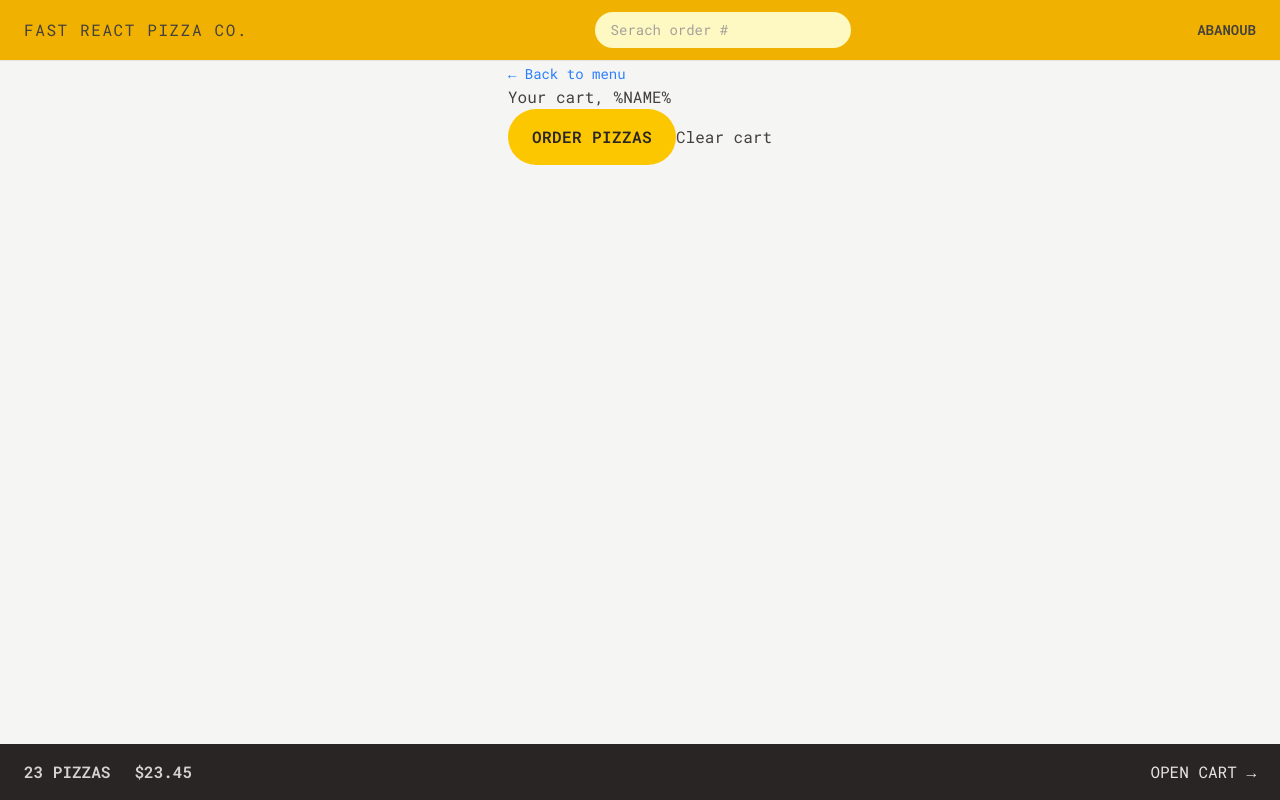
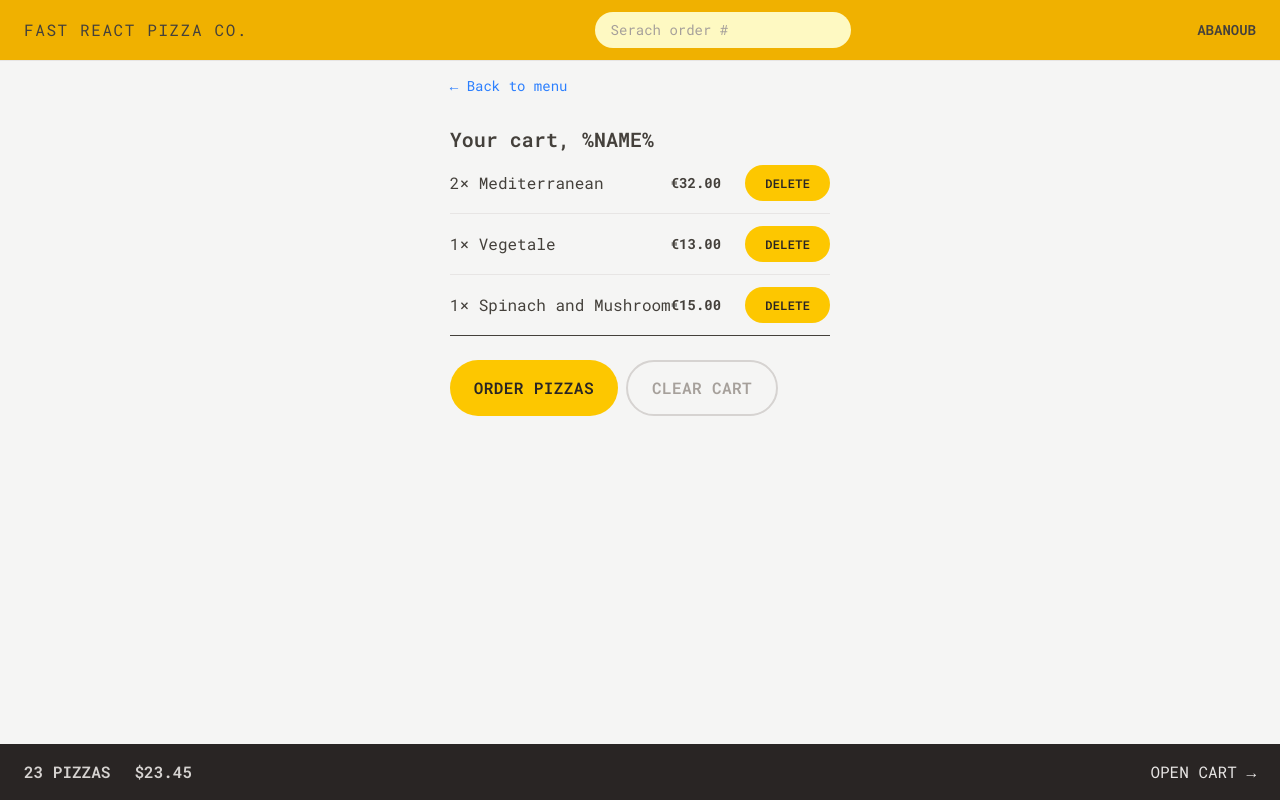
Before and after one commit to Abanou6Nassif/fast-react-pizza, a React (Vite) app: page /cart in a window 1280 px wide. Built offline with nearby package versions, Linux system fonts and the light colour scheme.

Commit message:
Styling the Cart

```diff
--- a/src/features/cart/Cart.jsx
+++ b/src/features/cart/Cart.jsx
@@ -1,6 +1,6 @@
-import { Link } from "react-router";
 import LinkButton from "../../ui/LinkButton";
 import Button from "../../ui/Button";
+import CartItem from "./CartItem";
 
 const fakeCart = [
   {
@@ -30,7 +30,7 @@
   const cart = fakeCart;
 
   return (
-    <div>
+    <div className="px-4 py-3">
       <LinkButton
         to="/menu"
         className="text-sm text-blue-500 hover:text-blue-600 hover:underline"
@@ -38,13 +38,17 @@
         &larr; Back to menu
       </LinkButton>
 
-      <h2>Your cart, %NAME%</h2>
-
-      <div>
+      <h2 className="mt-7 text-xl font-semibold">Your cart, %NAME%</h2>
+      <ul className="divide-y divide-stone-200 border-b">
+        {cart.map((item) => (
+          <CartItem item={item} key={item.pizzaId} />
+        ))}
+      </ul>
+      <div className="mt-6 space-x-2">
         <Button type="primary" to="/order/new">
           Order pizzas
         </Button>
-        <button>Clear cart</button>
+        <Button type="secondary">Clear cart</Button>
       </div>
     </div>
   );
--- a/src/features/cart/CartItem.jsx
+++ b/src/features/cart/CartItem.jsx
@@ -1,15 +1,17 @@
+import Button from "../../ui/Button";
 import { formatCurrency } from "../../utils/helpers";
 
 function CartItem({ item }) {
   const { pizzaId, name, quantity, totalPrice } = item;
 
   return (
-    <li>
-      <p>
+    <li className="py-3 sm:flex sm:items-center sm:justify-between">
+      <p className="mb-1 sm:mb-0">
         {quantity}&times; {name}
       </p>
-      <div>
-        <p>{formatCurrency(totalPrice)}</p>
+      <div className="flex items-center justify-between sm:gap-6">
+        <p className="text-sm font-bold">{formatCurrency(totalPrice)}</p>
+        <Button type="small">Delete</Button>
       </div>
     </li>
   );
--- a/src/ui/Button.jsx
+++ b/src/ui/Button.jsx
@@ -5,8 +5,10 @@
     "inline-block rounded-full bg-yellow-400 font-semibold tracking-wide text-stone-800 uppercase transition-colors duration-300 hover:bg-yellow-300 focus:bg-yellow-300 focus:ring focus:ring-yellow-300 focus:ring-offset-2 focus:outline-none disabled:cursor-not-allowed";
 
   const styles = {
-    primary: base + " px-4 py-3 md:px-6 md:py-4",
-    small: base + " px-4 py-2 md:px-5 md:py-2.5 text-xs",
+    primary: base + " px-3 sm:px-4 py-3 md:px-6 md:py-4",
+    small: base + " px-3 sm:px-4 py-2 md:px-5 md:py-2.5 text-xs",
+    secondary:
+      "inline-block rounded-full border-2 border-stone-300 px-3 sm:px-4 py-2.5 font-semibold tracking-wide text-stone-400 uppercase transition-colors duration-300 hover:bg-stone-300 hover:text-stone-800 focus:bg-stone-300 focus:text-stone-800 focus:ring focus:ring-stone-200 focus:ring-offset-2 focus:outline-none disabled:cursor-not-allowed md:px-6 md:py-3.5",
   };
   if (to)
     return (
```
